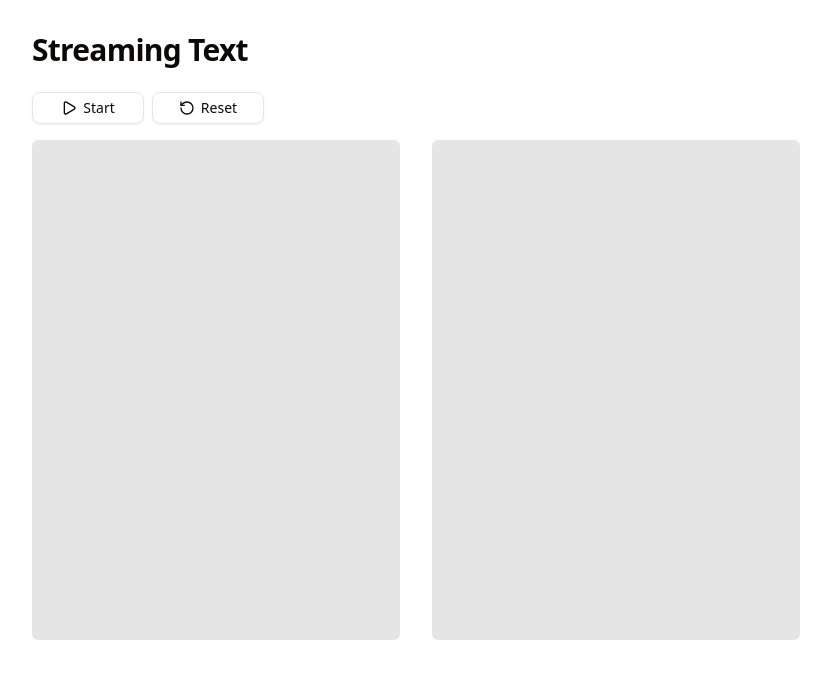
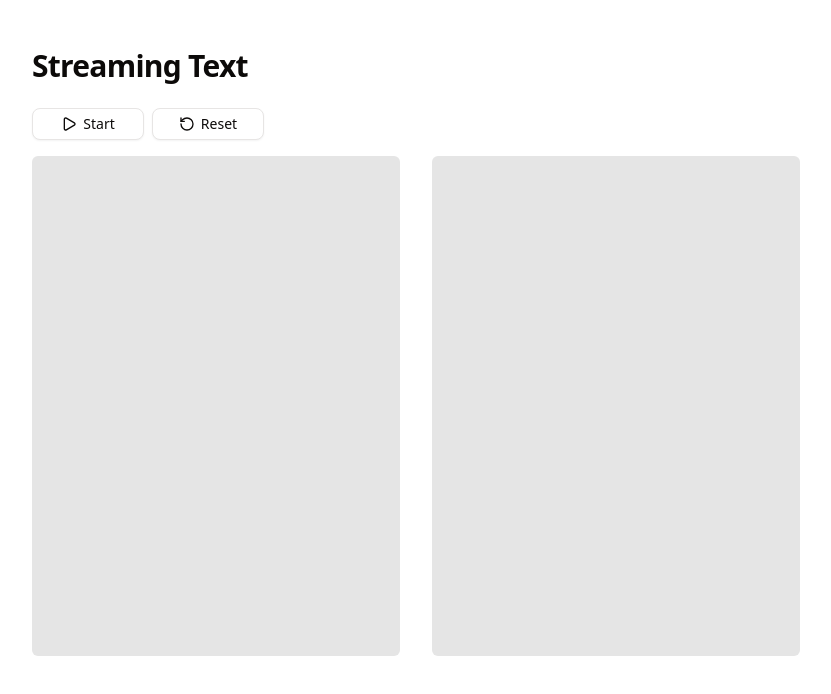
Before and after one commit to SEAjamieD/motion-experiments, a Next.js app: page /streaming-text in a window 1280 px wide. Shown: the top 694 px of the page, without its empty margins (224-1055 px from the left). Built offline with nearby package versions, Linux system fonts and the light colour scheme.

Commit message:
Add padding - finish 1st deploy

```diff
--- a/src/app/layout.tsx
+++ b/src/app/layout.tsx
@@ -25,7 +25,7 @@ export default function RootLayout({
   return (
     <html lang="en">
       <body
-        className={`${geistSans.variable} ${geistMono.variable} antialiased h-screen`}
+        className={`${geistSans.variable} ${geistMono.variable} antialiased h-screen p-4`}
       >
         {children}
       </body>
--- a/src/app/streaming-text/page.tsx
+++ b/src/app/streaming-text/page.tsx
@@ -60,11 +60,11 @@ const StreamingText = () => {
             Reset
           </Button>
         </div>
-        <div className="w-full columns-2 gap-8">
-          <div className="w-full h-[500px] p-4 rounded-sm bg-neutral-200 overflow-y-auto text-sm">
+        <div className="flex gap-8">
+          <div className="flex-1 h-[500px] p-4 rounded-sm bg-neutral-200 overflow-y-auto text-sm">
             <p className="whitespace-pre-wrap">{text}</p>
           </div>
-          <div className="w-full h-[500px] p-4 rounded-sm bg-neutral-200 overflow-y-auto text-sm">
+          <div className="flex-1 h-[500px] p-4 rounded-sm bg-neutral-200 overflow-y-auto text-sm">
             <p className="whitespace-pre-wrap">{animatedText}</p>
           </div>
         </div>
```
